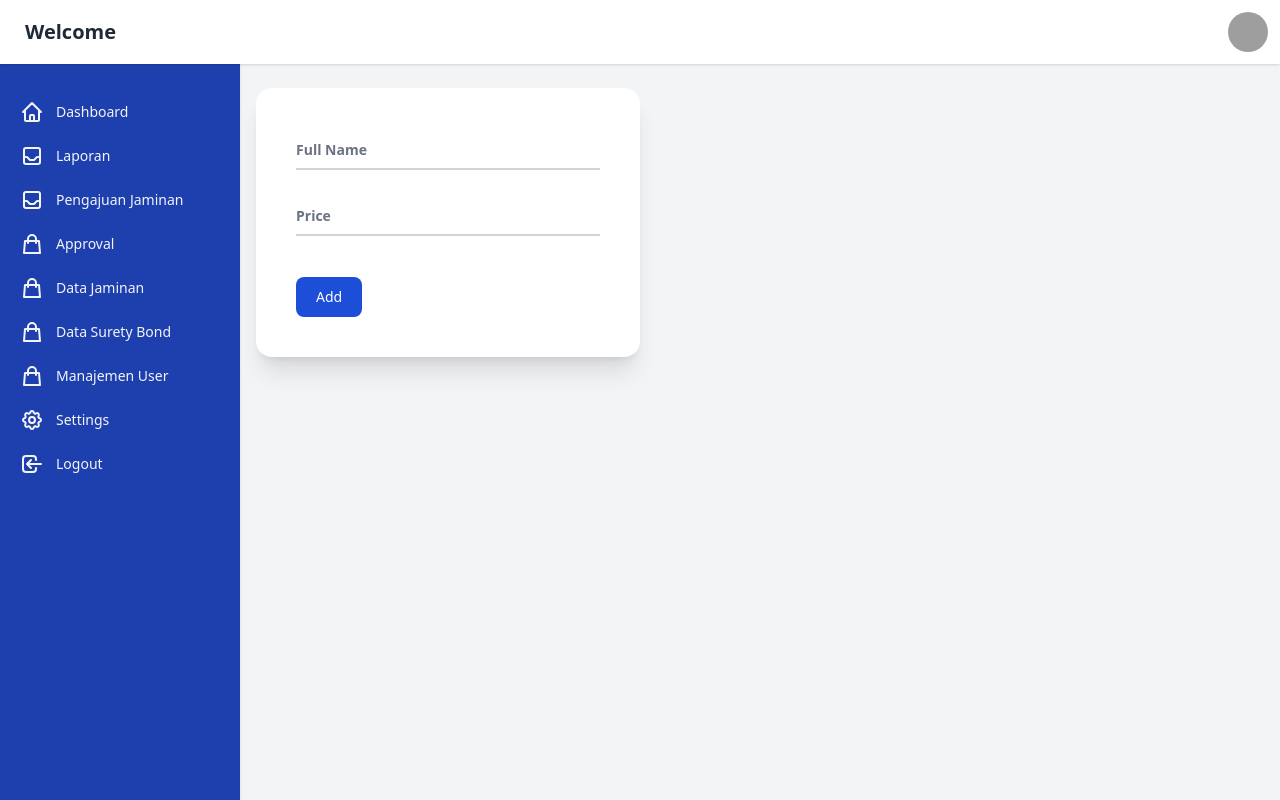
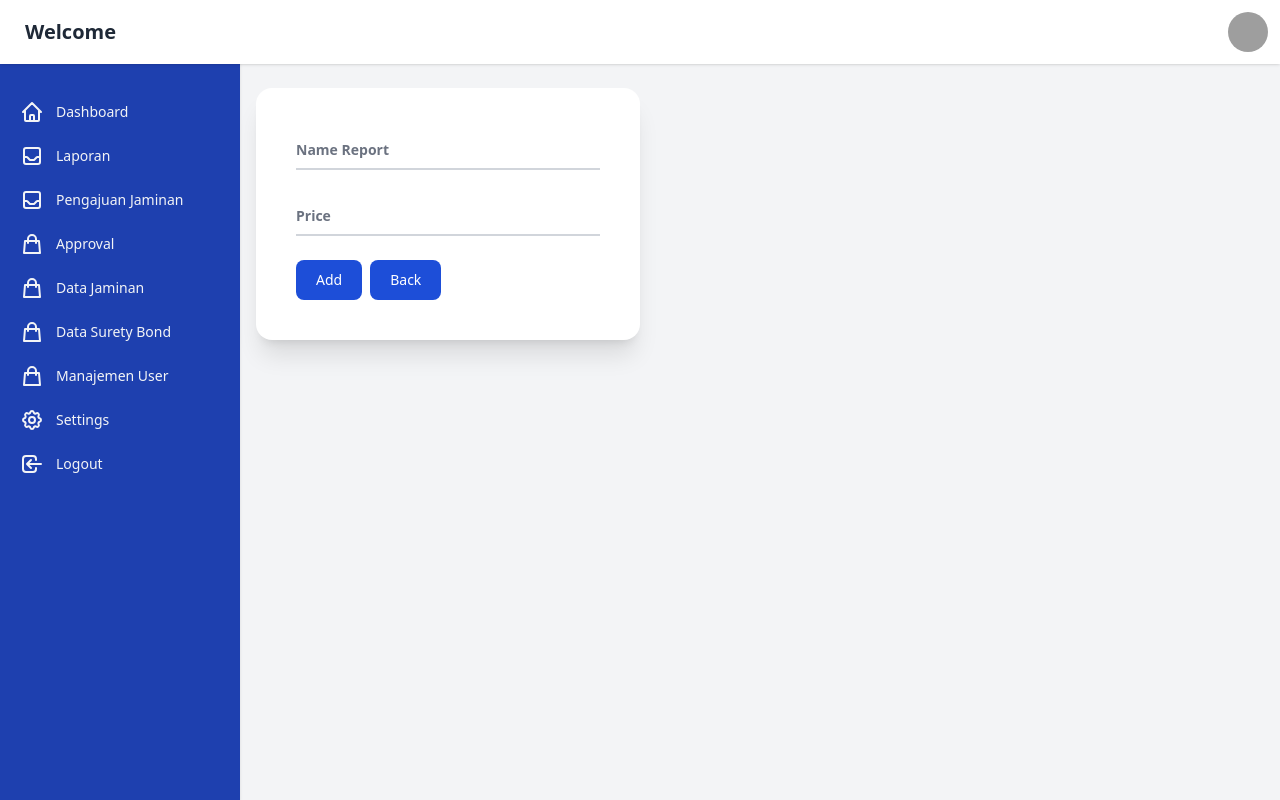
Before and after one commit to radenmasabdul/jasmine, a React (Create React App) app in the folder frontend/: page /laporan/add in a window 1280 px wide. Built offline with nearby package versions, Linux system fonts and the light colour scheme; no server answers; grey boxes are pictures that could not be loaded.

Commit message:
Add Laporan

```diff
--- a/frontend/src/components/FormAddLaporan.jsx
+++ b/frontend/src/components/FormAddLaporan.jsx
@@ -1,11 +1,35 @@
-import React from "react";
+import React, { useState } from "react";
+import axios from "axios";
+import { useNavigate, Link } from "react-router-dom";
 
 const FormAddLaporan = () => {
+  const [name, setName] = useState("");
+  const [price, setPrice] = useState("");
+  const [message, setMessage] = useState("");
+
+  const navigate = useNavigate();
+
+  const saveLaporan = async (e) => {
+    e.preventDefault();
+    try {
+      await axios.post("http://localhost:5000/laporan", {
+        name: name,
+        price: price,
+      });
+      navigate("/laporan");
+    } catch (error) {
+      if (error.response) {
+        setMessage(error.response.data.message);
+      }
+    }
+  };
+
   return (
     <>
       <div className="container mx-auto mt-12">
         <div className="card w-96 bg-base-100 shadow-xl">
-          <form className="my-10 mx-10">
+          <form className="my-10 mx-10" onSubmit={saveLaporan}>
+            <p className="text-center">{message}</p>
             <div className="relative z-0 w-full group mb-6">
               <input
                 type="text"
@@ -14,12 +38,14 @@ const FormAddLaporan = () => {
                 className="block py-2.5 px-0 w-full text-sm text-gray-900 bg-transparent border-0 border-b-2 border-gray-300 appearance-none dark:text-white dark:border-gray-600 dark:focus:border-blue-500 focus:outline-none focus:ring-0 focus:border-blue-600 peer"
                 placeholder=""
                 required
+                value={name}
+                onChange={(e) => setName(e.target.value)}
               />
               <label
                 for="floating_name"
                 className="peer-focus:font-medium absolute text-sm text-gray-500 dark:text-gray-400 duration-300 transform -translate-y-6 scale-75 top-3 -z-10 origin-[0] peer-focus:left-0 peer-focus:text-blue-600 peer-focus:dark:text-blue-500 peer-placeholder-shown:scale-100 peer-placeholder-shown:translate-y-0 peer-focus:scale-75 peer-focus:-translate-y-6"
               >
-                Full Name
+                Name Report
               </label>
             </div>
             <div className="relative z-0 w-full mb-6 group">
@@ -30,6 +56,8 @@ const FormAddLaporan = () => {
                 className="block py-2.5 px-0 w-full text-sm text-gray-900 bg-transparent border-0 border-b-2 border-gray-300 appearance-none dark:text-white dark:border-gray-600 dark:focus:border-blue-500 focus:outline-none focus:ring-0 focus:border-blue-600 peer"
                 placeholder=""
                 required
+                value={price}
+                onChange={(e) => setPrice(e.target.value)}
               />
               <label
                 for="floating_price"
@@ -38,12 +66,21 @@ const FormAddLaporan = () => {
                 Price
               </label>
             </div>
+            <div className="flex flex-wrap gap-2 justify-left">
               <button
                 type="submit"
                 className="text-white bg-blue-700 hover:bg-blue-800 focus:ring-4 focus:outline-none focus:ring-blue-300 font-medium rounded-lg text-sm w-full sm:w-auto px-5 py-2.5 text-center dark:bg-blue-600 dark:hover:bg-blue-700 dark:focus:ring-blue-800"
               >
                 Add
               </button>
+              <Link
+                to="/laporan"
+                className="text-white bg-blue-700 hover:bg-blue-800 focus:ring-4 focus:outline-none focus:ring-blue-300 font-medium rounded-lg text-sm w-full sm:w-auto px-5 py-2.5 text-center dark:bg-blue-600 dark:hover:bg-blue-700 dark:focus:ring-blue-800"
+              >
+                {" "}
+                Back{" "}
+              </Link>
+            </div>
           </form>
         </div>
       </div>
```
Lines whose indentation alone changed are shown as unchanged.
